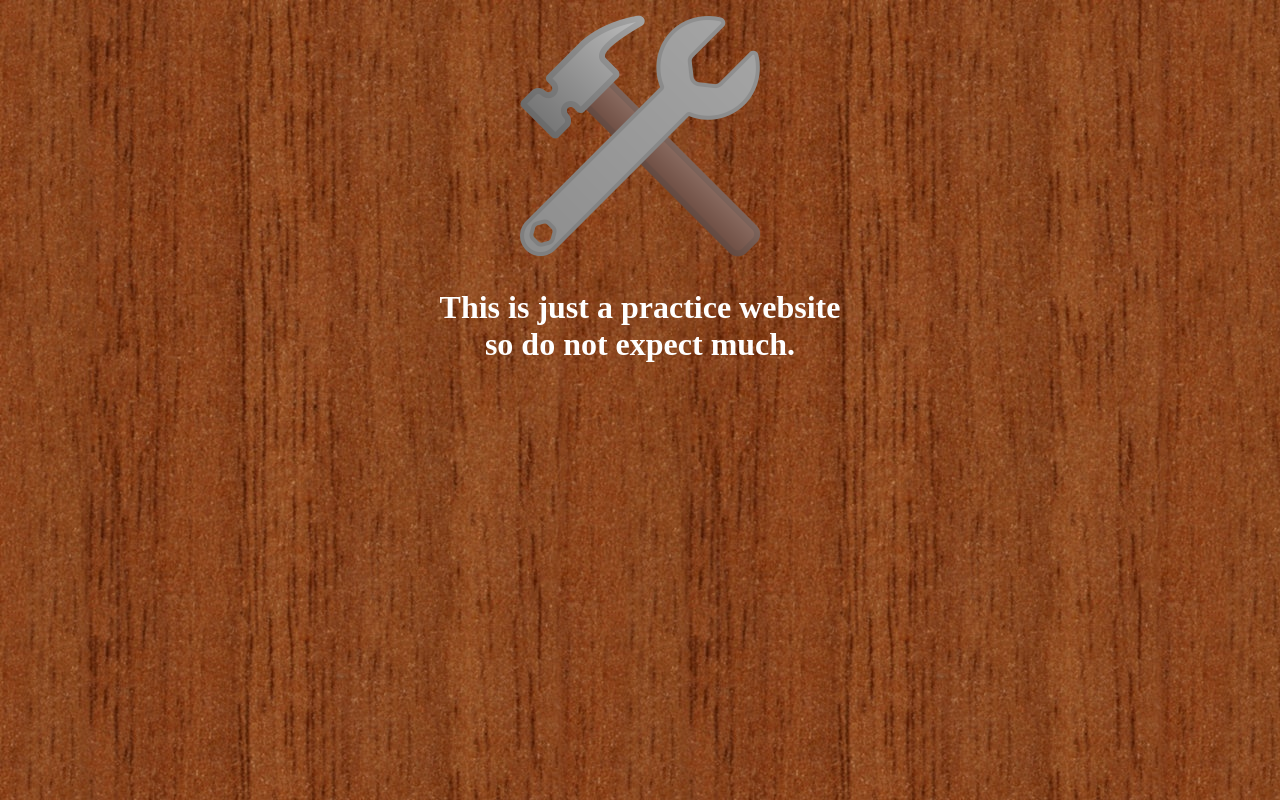
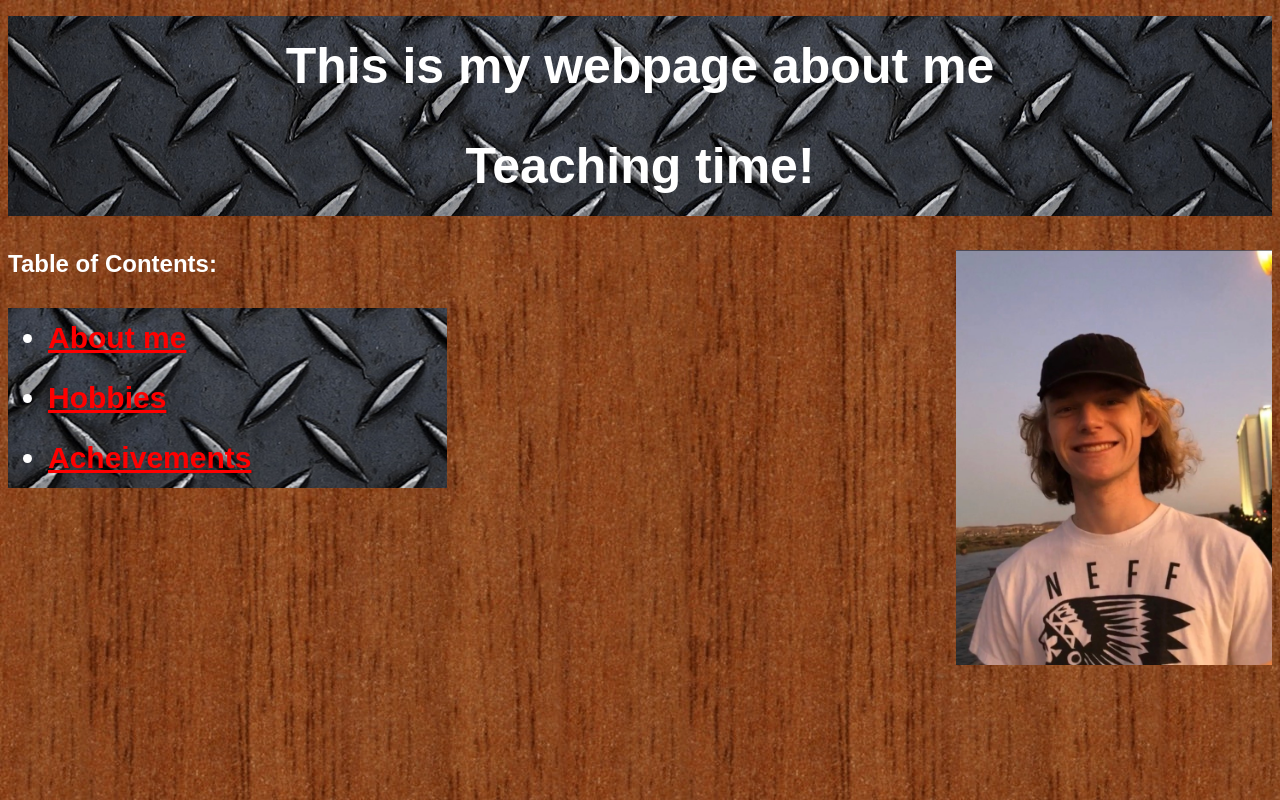
Before and after one commit to Nuerling/project0, a plain HTML site: page index.html in a window 1280 px wide. Drawn offline with Linux system fonts and the light colour scheme.

Commit message:
progress with about me page and completed first page

```diff
--- a/index.html
+++ b/index.html
@@ -2,11 +2,24 @@
 <html>
     <head>
         <title>Welcome To My Website</title>
+        <link rel="stylesheet" href="main_style.css">
     </head>
-    <body text=FFFFFF background="images/background.jpg">
+    <body>
         <CENTER>
-          <img src="images/hammer_logo.png">
-          <P><H1>This is just a practice website<BR>so do not expect much.</H1></P>
+          <P>
+            <H1>
+              This is my webpage about me<BR>Teaching time!
+            </H1>
+          </P>
         </CENTER>
+        <H2>
+          Table of Contents:
+          <img src="images/me.jpeg" align="right" width="25%"/>
+          <ul>
+              <li><a href="about_me.html">About me</a></li>
+              <li><a href="#">Hobbies</a></li>
+              <li><a href="#">Acheivements</a></li>
+          </ul>
+        </H2>
     </body>
 </html>
--- /dev/null
+++ b/main_style.css
@@ -0,0 +1,34 @@
+body{
+  font-family: Arial;
+  color: #FFFFFF;
+  background: url(images/background.jpg);
+}
+h1 {
+  display: grid;
+  background-image: url(images/darksteel.jpg);
+  background-position: center;
+  font-size: 50px;
+  line-height: 100px;
+  margin-top: 15px;
+
+}
+h2{
+  font size: 25px;
+}
+ul {
+  width: 30%;
+  padding-right: 20px;
+  line-height: 60px;
+  background-image: url(images/darksteel.jpg);
+  background-repeat: no-repeat;
+  background-position: left;
+  background-position: center;
+  color: #FFFFFF;
+  font-size: 30px;
+}
+a{
+  color: red;
+}
+a:active{
+  color: blue;
+}
--- /dev/null
+++ b/mini_style.css
@@ -0,0 +1,20 @@
+body{
+  background: url(images/background.jpg);
+}
+h1{
+  color: #FFFFFF;
+  font-size: 50px;
+  text-align: center;
+  background-image: url(images/darksteel.jpg);
+  background-position: center;
+}
+p{
+  width:auto;
+  background-color: #FFFFFF;
+  border-style: inset;
+  border-width: 3px;
+  border-color: #000000;
+  font-size: 15px;
+  line-height: 30px;
+  text-indent: 30px;
+}
```
Also changed, not shown: about_me.html (added, +15 -0 lines), images/darksteel.jpg (added), images/me.jpeg (added), 1 other file.
